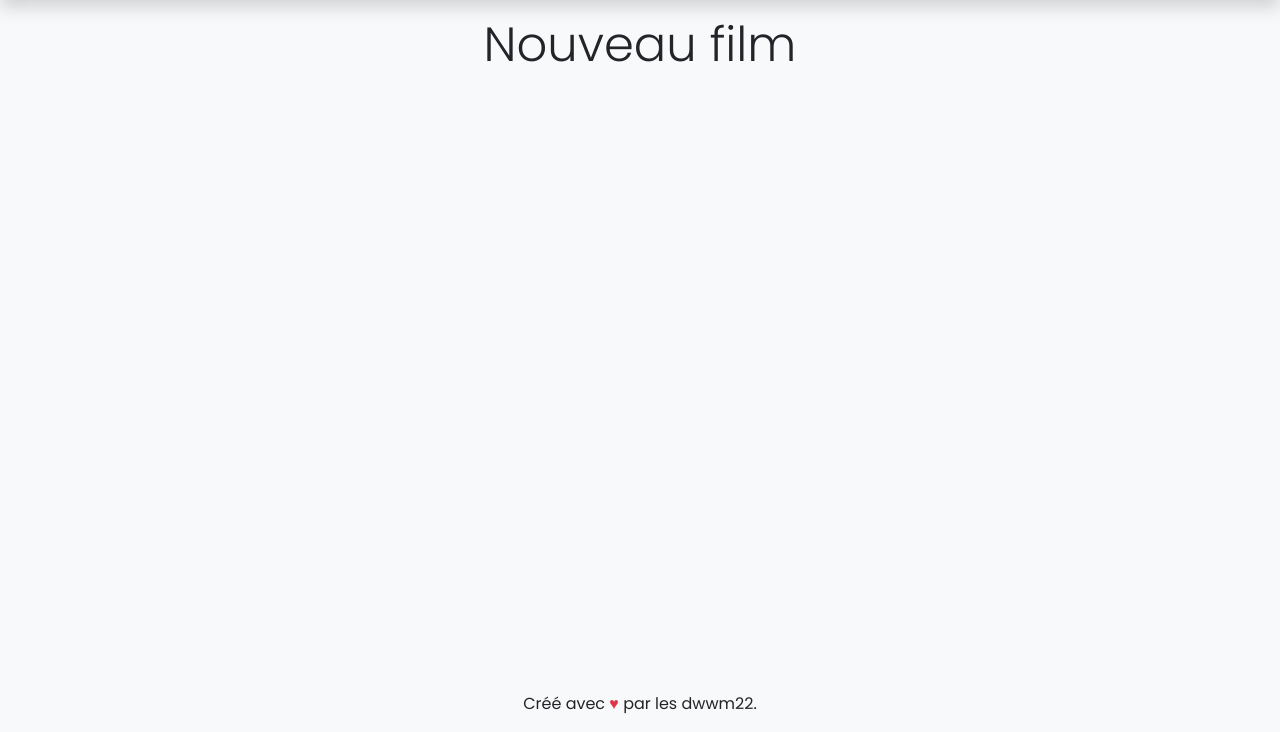
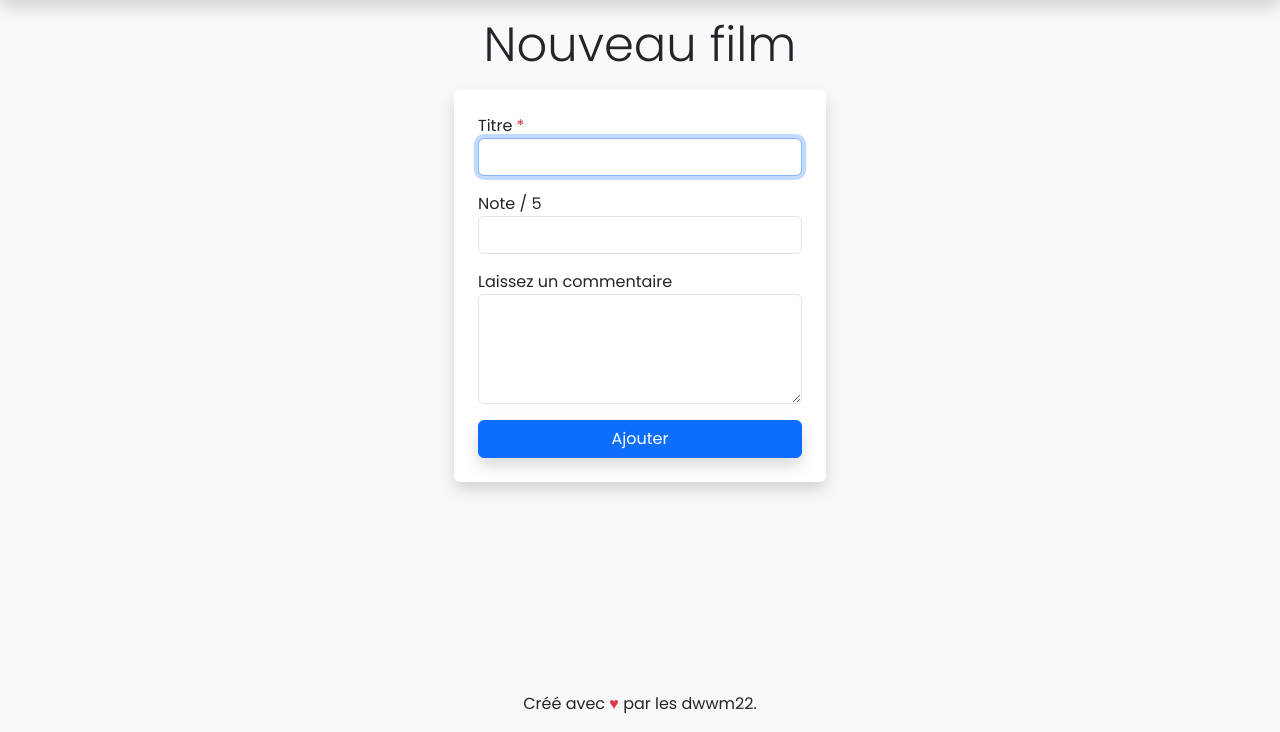
Before and after one commit to jc-aziaha/dwwm22-php-project-mr-popcorn, a PHP site: page /create.php in a window 1280 px wide. Shown: the part 68-800 px from the top of the page. Run offline with PHP 8.4, Linux system fonts and the light colour scheme; some libraries are stand-ins or nearby versions.

Commit message:
Création du formulaire d'ajout d'un nouveau film en base de données

```diff
--- a/public/create.php
+++ b/public/create.php
@@ -1,3 +1,43 @@
+<?php
+
+    /*
+     * ----------------------------------------------------------------
+     * Traitement des données provenant du formulaire
+     * ----------------------------------------------------------------
+     */
+
+    // 1. Si les données du formulaire sont envoyées via la méthode POST,
+
+        // Alors,
+        // 2. Protéger le serveur contre les failles de sécurité
+        // 2a. Les failles de type csrf
+
+        // 2b. Les robots spameurs
+
+        // 3. Procéder à la validation des données du formulaire
+
+        // 4. S'il existe au moins une erreur détectée par le système,
+            // Alors,
+
+            // 4a. Sauvegarder les messages d'erreurs en session, pour affichage à l'écran de l'utilisateur
+
+            // 4b. Sauvegarder les anciennes données provenant du formulaire en session
+
+            // 4c. Effectuer une redirection vers la page de laquelle proviennent les informations
+            // Puis arrêter l'exécution du script.
+
+        // 5. Dans le cas contraire,
+        // 5a. Arrondir la note à un chiffre après la virgule,
+
+        // 6. Etablir une connexion avec la base de données
+
+        // 7. Effectuer la requête d'insertion du nouveau film dans la table prévue (film)
+
+        // 8. Générer le message flash de succès
+
+        // 9. Effectuer une redirection vers la page listant les films ajoutés (index.php)
+        // Puis arrêter l'exécution du script.
+?>
 <?php
     $title = "Nouveau film";
     $description = "Ajout d'un nouveau film";
@@ -12,6 +52,29 @@
             <h1 class="text-center my-3 display-5">Nouveau film</h1>
 
             <!-- Formulaire d'ajout d'un nouveau film -->
+            <div class="container mt-3">
+                <div class="row">
+                    <div class="col-md-8 col-lg-4 mx-auto p-4 bg-white shadow rounded">
+                        <form method="post">
+                            <div class="mb-3">
+                                <label for="title">Titre <span class="text-danger">*</span></label>
+                                <input type="text" name="title" id="title" class="form-control" autofocus required>
+                            </div>
+                            <div class="mb-3">
+                                <label for="rating">Note / 5</label>
+                                <input type="number" min="0" max="5" step="0.5" inputmode="decimal" name="rating" id="rating" class="form-control">
+                            </div>
+                            <div class="mb-3">
+                                <label for="comment">Laissez un commentaire</label>
+                                <textarea name="comment" id="comment" class="form-control" rows="4"></textarea>
+                            </div>
+                            <div>
+                                <input type="submit" value="Ajouter" class="w-100 btn btn-primary shadow">
+                            </div>
+                        </form>
+                    </div>
+                </div>
+            </div>
         </main>
 
     <?php include_once __DIR__ . "/../partials/footer.php"; ?>
```
